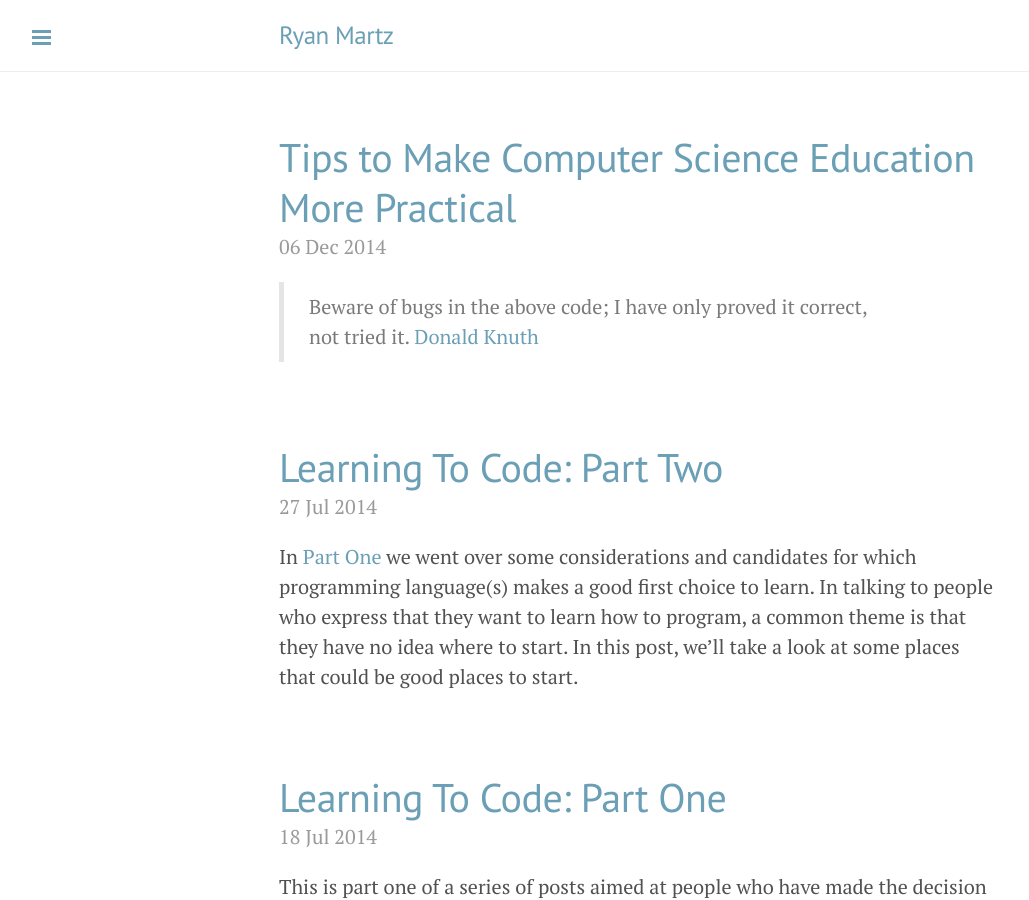
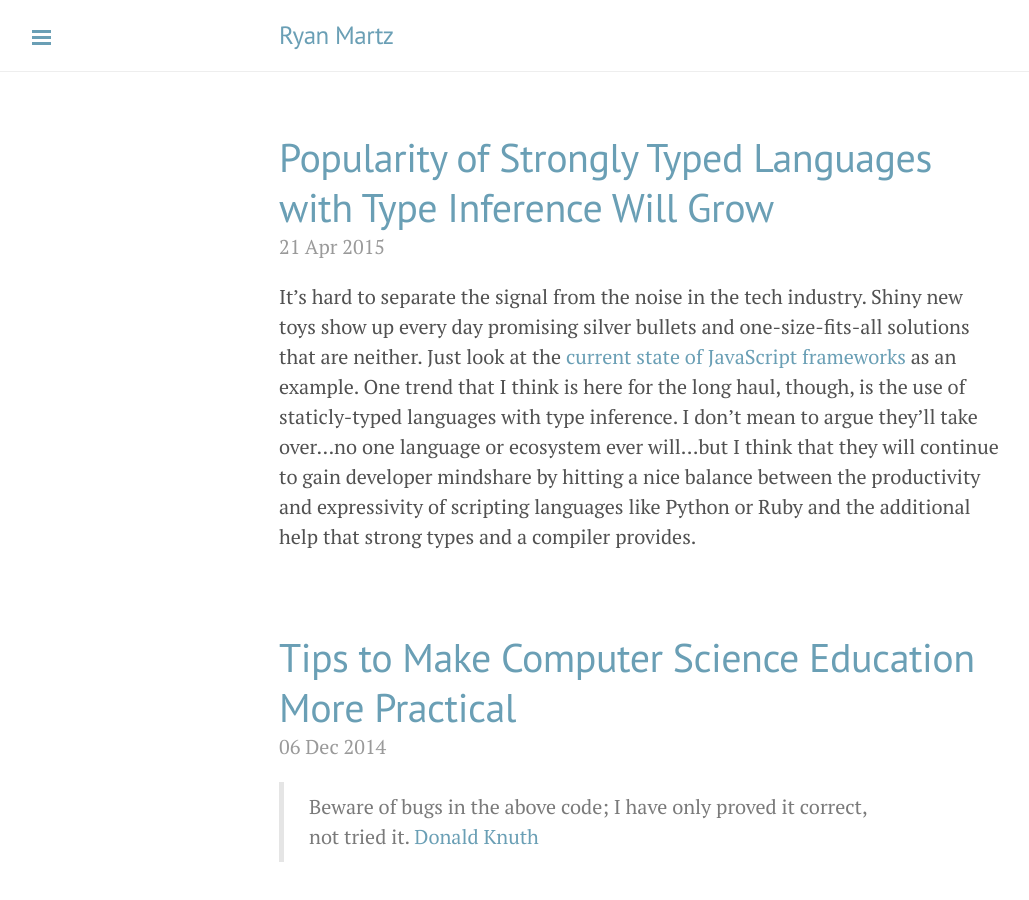
Before and after one commit to rpmartz/rpmartz.github.io, a Jekyll site: the page built from index.html, in a window 1280 px wide and 900 px high. Shown: the whole window, without its empty margins (1-1030 px from the left). Built offline with Jekyll 4.4.1, drawn with Linux system fonts in a browser that asks for light colours; nearby versions of some CDN libraries; Markdown is read by kramdown in place of the engine named in the settings; the list of posts is cut into pages by our own code; comment, search, counter and statistics services are not loaded.

Commit message:
publish type inference post

```diff
--- a/_posts/2015-04-21-type-inference-future.md
+++ b/_posts/2015-04-21-type-inference-future.md
@@ -2,13 +2,15 @@
 layout: post
 title: Popularity of Strongly Typed Languages with Type Inference Will Grow
 comments: true
-published: false
+published: true
 ---
 
-It's hard to separate the signal from the noise in the tech industry. Shiny new toys show up every day promising silver bullets and one-size-fits-all solutions that are neither. Just look at the [current state of JavaScript frameworks](http://todomvc.com/) as an example. One trend that I think will continue to gain popularity, though, is the use of staticly-typed languages with type inference. I don't mean to argue they'll take over...no one language or ecosystem ever will...but I think that they will continue to gain developer mindshare by hitting a nice balance between the productivity and expressivity of scripting languages like Python or Ruby and the additional help that strong types and a compiler provides.
+It's hard to separate the signal from the noise in the tech industry. Shiny new toys show up every day promising silver bullets and one-size-fits-all solutions that are neither. Just look at the [current state of JavaScript frameworks](http://todomvc.com/) as an example. One trend that I think is here for the long haul, though, is the use of staticly-typed languages with type inference. I don't mean to argue they'll take over...no one language or ecosystem ever will...but I think that they will continue to gain developer mindshare by hitting a nice balance between the productivity and expressivity of scripting languages like Python or Ruby and the additional help that strong types and a compiler provides.
 
 Perhaps the single strongest example in favor of my argument is Apple's new programming language [Swift](https://developer.apple.com/swift/). It's statically typed and melds object oriented and functional programming concepts. Swift is already an [overnight success](http://thenextweb.com/insider/2015/01/15/apples-swift-exploded-popularity-2014-javascript-still-popular-programming-language-overall/) and will continue to grow in popularity due to the ubiquity of Apple mobile devices. [Scala](http://www.scala-lang.org/) is another multi-paradigm language with type inference. It's popularity lags behind the mainstream general purpose languages, but it's gaining traction. Haskell and OCaml are two other contenders, but I doubt they'll ever approach mainstream popularity.
 
-Using a language like Swift approaches the best of both worlds. Code is shorter, easier to read, yet still checked at compile time. Mangle a variable name and the compiler will stop you in your tracks. Throw in a preference for immutability baked into the language and there's not much to dislike. No, a compiler cannot catch all bugs, but it's more or less free help, with perhaps a slightly longer development time due to recompiling. I'd argue that any additional development cost(s) are more than balanced out by the tooling, especially as the number of lines of code grows.
+For small programs, scripting languages like Python and Ruby are much more productive than a staticly-typed language like Java or C#. That probably holds true for simple web applications as well, but I believe there's an inflection point where the dynamic nature and lack of compile time checks become a liability instead of an asset...compilers prevent a whole class of stupid errors, and type systems make refactoring and code navigation simpler.
+
+Using a language like Swift approaches the best of both worlds. Code is shorter, easier to write, and more importantly easier to read, yet still checked at compile time. Mangle a variable name and the compiler will stop you in your tracks. Throw in a preference for immutability baked into the language and there's not much to dislike. No, a compiler cannot catch all bugs, but it's more or less free help, with perhaps a slightly longer development time due to recompiling. I'd argue that any additional development cost(s) are more than balanced out by the tooling, especially as the number of lines of code grows.
 
 No one's going to be porting large, stable Java codebases to Scala just because Scala's a more developer-friendly language, but my bet is that more and more new code will be written using languages with better features than most developers are stuck with currently.
```
